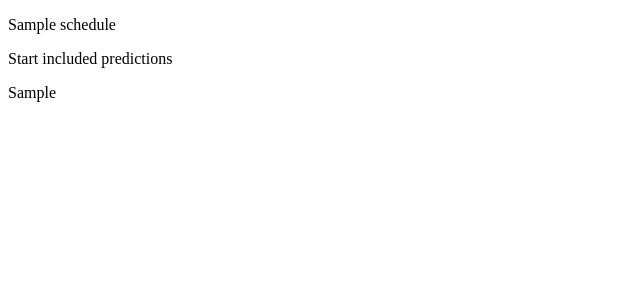
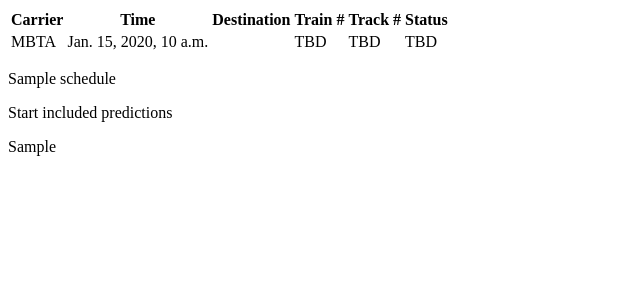
Before and after one commit to JakeSeib/mbta_departures, a Django app: template mbta_departures/departure_board/templates/departure_board/index.html in a window 1280 px wide. Shown: the top 300 px of the page, without its empty margins (0-640 px from the left). Run offline with Django 3.2, Linux system fonts and the light colour scheme; the template is opened without the code that fills it: most values are stand-ins (such as "Sample title", 1, 10 or a date in 2020).

Commit message:
Add basic table to index view
Add table with first 10 schedule items
Fill in basic info in table: time (not formatted) & destination

```diff
--- a/mbta_departures/departure_board/templates/departure_board/index.html
+++ b/mbta_departures/departure_board/templates/departure_board/index.html
@@ -7,6 +7,28 @@
     <title>My test page</title>
   </head>
   <body>
+
+    <table class='n-station-table'>
+      <tr>
+        <th>Carrier</th>
+        <th>Time</th>
+        <th>Destination</th>
+        <th>Train #</th>
+        <th>Track #</th>
+        <th>Status</th>
+      </tr>
+      {% for schedule in schedule_data %}
+      <tr>
+        <td>MBTA</td>
+        <td>{{  schedule.attributes.display_time  }}</td>
+        <td>{{ schedule.relationships.route.data.id|slice:"3:" }}</td>
+        <td>TBD</td>
+        <td>TBD</td>
+        <td>TBD</td>
+      </tr>
+      {% endfor %}
+    </table>
+
     {% if schedule_data %}
       {% for schedule in schedule_data %}
         <p>{{ schedule }}</p>
--- a/mbta_departures/departure_board/views.py
+++ b/mbta_departures/departure_board/views.py
@@ -24,7 +24,7 @@ def index(request):
     schedule_data = add_display_times(filter(is_commuter_rail, schedule_response.data), included_predictions)
 
     context = {
-    'schedule_data': schedule_data,
+    'schedule_data': schedule_data[0:10],
     'included_predictions': included_predictions,
     }
 
```
